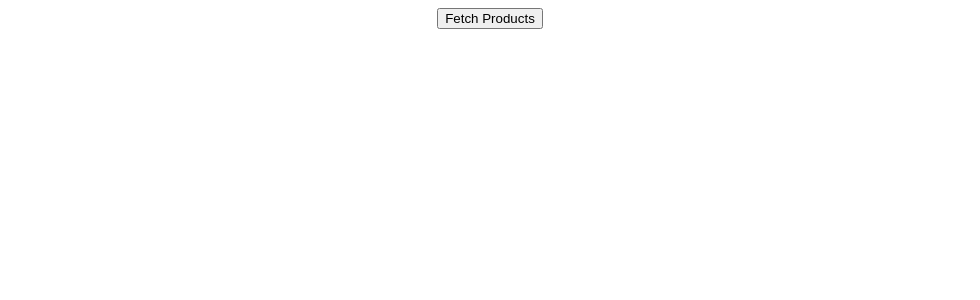
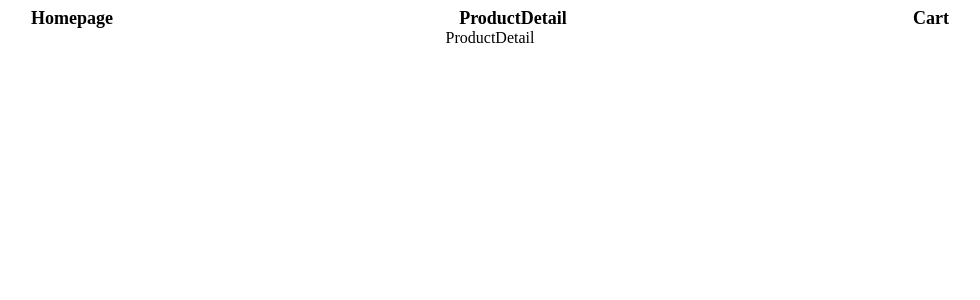
Before and after one commit to Erzyelc/react-shopping, a React (Create React App) app: page /detail in a window 1280 px wide. Shown: the top 300 px of the page, without its empty margins (150-1130 px from the left). Built offline with nearby package versions, Linux system fonts and the light colour scheme.

Commit message:
continued to add funcionality to app including React Router

```diff
--- a/package.json
+++ b/package.json
@@ -9,6 +9,7 @@
     "axios": "^1.1.3",
     "react": "^18.2.0",
     "react-dom": "^18.2.0",
+    "react-router-dom": "^6.4.3",
     "react-scripts": "5.0.1",
     "web-vitals": "^2.1.4"
   },
--- a/src/App.js
+++ b/src/App.js
@@ -1,6 +1,10 @@
+import {BrowserRouter, Route, Routes} from "react-router-dom";
 import './App.css';
-import Product from './components/Product/Product';
+//import Product from './components/Product/Product';
 import Homepage from './components/Homepage/Homepage';
+import ProductDetail from './components/ProductDetail/ProductDetail';
+import Cart from './components/Cart/Cart';
+import Navbar from "./components/Navbar/Navbar";
 
 function App() {
   /*
@@ -34,7 +38,14 @@ function App() {
 
   return (
     <div className="App">
-      <Homepage />
+      <BrowserRouter>
+        <Navbar />
+        <Routes>
+          <Route exact path = "/detail" element = {<ProductDetail /> } />
+          <Route exact path = "/" element = {<Homepage /> } />
+          <Route exact path = "/cart" element = {<Cart /> } />
+        </Routes>
+      </BrowserRouter>
     </div>
   );
 }
--- /dev/null
+++ b/src/components/Cart/Cart.js
@@ -0,0 +1,10 @@
+import React from 'react'
+import "./Cart.css"
+
+function Cart() {
+  return (
+    <div>Cart</div>
+  )
+}
+
+export default Cart
--- a/src/components/Homepage/Homepage.js
+++ b/src/components/Homepage/Homepage.js
@@ -7,11 +7,17 @@ import "./Homepage.css";
 function Homepage() {
 
     //create state for product info
-    const [products, setProducts] = React.useState([
+    const [products, setProducts] = React.useState([]);
+        //get data when componenet loads
+    React.useEffect(
+      () => {
+        console.log("component loaded")
+        //fetch the products
+        fetchProducts();
+      }, []
+    )
 
-    ]);
-
-    //create function to get products
+  //create function to get products
   const fetchProducts = () => {
       //get data from Api
       //store in Products(state)
@@ -26,7 +32,9 @@ function Homepage() {
 
   return (
     <div>
+        {/*
         <button onClick = {fetchProducts}>Fetch Products</button>
+        */}
         <div className="prod-container">
         {products.map(item => {
             return <Product
--- /dev/null
+++ b/src/components/Navbar/Navbar.css
@@ -0,0 +1,12 @@
+.navbar{
+    display: flex;
+    justify-content: space-around;
+    align-items: center;
+}
+
+.navlink{
+    text-decoration: none;
+    color: black;
+    font-weight: 700;
+    font-size: 18px;
+}
--- /dev/null
+++ b/src/components/Navbar/Navbar.js
@@ -0,0 +1,15 @@
+import React from 'react'
+import "./Navbar.css"
+import {Link} from "react-router-dom"
+
+function Navbar() {
+  return (
+    <div className="navbar">
+        <Link to = "/" className="navlink">Homepage</Link>
+        <Link to = "/detail" className="navlink">ProductDetail</Link>
+        <Link to = "/cart" className="navlink">Cart</Link>
+    </div>
+  )
+}
+
+export default Navbar
--- a/src/components/Product/Product.css
+++ b/src/components/Product/Product.css
@@ -8,6 +8,17 @@
 
 
 .product-image{
-    height: 200px;
+
     width: 200px;
 }
+
+.product-card {
+    display: flex;
+    align-items: center;
+    justify-content: space-between;
+    margin: 30px;
+}
+
+.product-card h3{
+    width: 200px;
+}
--- /dev/null
+++ b/src/components/ProductDetail/ProductDetail.js
@@ -0,0 +1,10 @@
+import React from 'react'
+import "./ProductDetail.css"
+
+function ProductDetail() {
+  return (
+    <div>ProductDetail</div>
+  )
+}
+
+export default ProductDetail
--- a/src/index.js
+++ b/src/index.js
@@ -4,7 +4,7 @@ import App from './App';
 
 const root = ReactDOM.createRoot(document.getElementById('root'));
 root.render(
-  <React.StrictMode>
+  //<React.StrictMode>
     <App />
-  </React.StrictMode>
+  //</React.StrictMode>
 );
```
Also changed, not shown: src/components/Cart/Cart.css (added), src/components/ProductDetail/ProductDetail.css (added), 1 other file (tests, documents, lock files or other folders).
